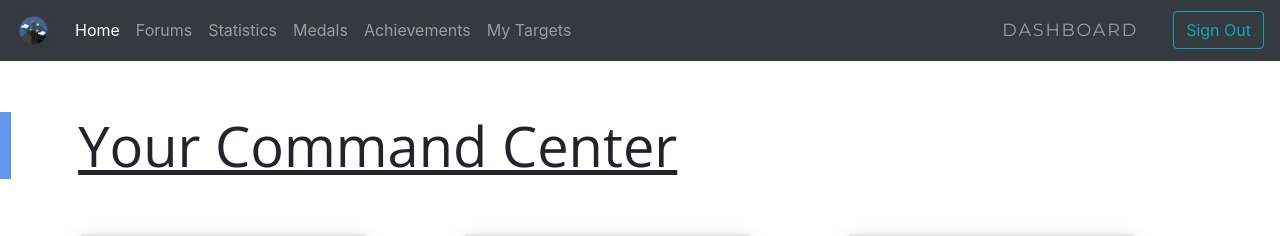
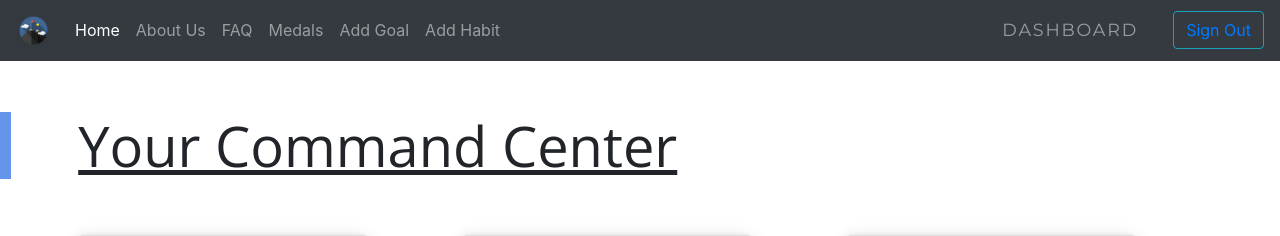
Before and after one commit to akhil-eppa/GoalKeeper, a PHP site: page /dashboard.html in a window 1280 px wide. Shown: the top 236 px of the page. Run offline with PHP 8.4, Linux system fonts and the light colour scheme.

Commit message:
added links

```diff
--- a/add_goal.html
+++ b/add_goal.html
@@ -112,6 +112,9 @@
 
                     <span class = "vl"><li class = "navBarItem element"><a href = "index.html">Home</a></li></span>
                     <span class = "vl"><li class = "navBarItem element" ><a href = "#" id="active">Add Goal</a></li></span>
+                    <span class = "vl"><li class = "navBarItem element" ><a href = "add_habits.html" >Add Habit</a></li></span>
+                    <span class = "vl"><li class = "navBarItem element" ><a href = "add_medals.html" >Medals</a></li></span>
+                    <span class = "vl"><li class = "navBarItem element" ><a href = "dashboard.html" >Dashboard</a></li></span>
                     <span class = "vl"><li class = "navBarItem element" ><a href = "about_us.html">About Us</a></li></span>
                     </span><li class = "navBarItem element"><a href = "faq.html">FAQ</a></li>
                     <span class = "rightSide">
--- a/add_habits.html
+++ b/add_habits.html
@@ -109,7 +109,10 @@
                     <ul id = "navBarList">
                     <!--<li class = "navBarItem altSize"><img alt = "GoalKeeperLogo"></img></li>-->
                     <span class = "vl"><li class = "navBarItem element"><a href = "index.html">Home</a></li></span>
+                    <span class = "vl"><li class = "navBarItem element" ><a href = "add_goal.html">Add Goal</a></li></span>
                     <span class = "vl"><li class = "navBarItem element" ><a href = "#" id="active">Add Habit</a></li></span>
+                    <span class = "vl"><li class = "navBarItem element" ><a href = "add_medals.html">Medals</a></li></span>
+                    <span class = "vl"><li class = "navBarItem element" ><a href = "dashboard.html">Dashboard</a></li></span>
                     <span class = "vl"><li class = "navBarItem element" ><a href = "about_us.html">About Us</a></li></span>
                     </span><li class = "navBarItem element"><a href = "faq.html">FAQ</a></li>
                     <span class = "rightSide">
--- a/dashboard.html
+++ b/dashboard.html
@@ -111,22 +111,22 @@
         <div class="collapse navbar-collapse" id="navbarNavDropdown">
           <ul class="navbar-nav mr-auto">
             <li class="nav-item active">
-              <a class="nav-link" href="#">Home<span class="sr-only">(current)</span></a>
+              <a class="nav-link" href="index.html">Home<span class="sr-only">(current)</span></a>
             </li>
             <li class="nav-item">
-              <a class="nav-link" href="#">Forums</a>
+              <a class="nav-link" href="about_us.html">About Us</a>
             </li>
             <li class="nav-item">
-              <a class="nav-link" href="#">Statistics</a>
+              <a class="nav-link" href="faq.html">FAQ</a>
             </li>
             <li class="nav-item">
-              <a class="nav-link" href="#">Medals</a>
+              <a class="nav-link" href="add_medals.html">Medals</a>
             </li>
             <li class="nav-item">
-                <a class="nav-link" href="#">Achievements</a>
+                <a class="nav-link" href="add_goal.html">Add Goal</a>
             </li>
             <li class="nav-item">
-                <a class="nav-link" href="#">My Targets</a>
+                <a class="nav-link" href="add_habits.html">Add Habit</a>
             </li>
           </ul>
           <span class="navbar-text">
@@ -134,7 +134,7 @@
           </span>
           <form class="form-inline">
             <!-- <input class="form-control mr-sm-2" type="search" placeholder="Search" aria-label="Search"> -->
-            <button class="btn btn-outline-info my-2 my-sm-0" type="submit">Sign Out</button>
+            <button class="btn btn-outline-info my-2 my-sm-0" type="submit" ><a href="signin.html">Sign Out</a></button>
           </form>
         </div>
       </nav>
--- a/signin.html
+++ b/signin.html
@@ -49,6 +49,7 @@
                 <td>
                 <div class="left_box">
                     <h1> SIGN IN </h1>
+                    <form action="" method="POST">
                     <input type="text" placeholder="Username" name="username"/>
                     <input type="text" placeholder="Email ID" name="email"/>
                     <div class="comboBtn">
@@ -56,6 +57,7 @@
                         <p id="clear" class="sideBorder clearText">Clear</p>
                         <p id="show" class="clearText">Show</p>
                     </div>
+                    </form>
                     <script src="textBox.js"></script>
                     <br/>
                     <br/>
--- a/signup.html
+++ b/signup.html
@@ -45,7 +45,7 @@
         <br/>
         <br/>
         <br/>
-       <span class="cardTitle">SIGN UP</span>
+       <span class="cardTitle" ><b>Sign Up</b></span>
 <!-- Need to prepare clear show remember me and outline design of the page-->
     <form action="" method="POST" name="form1" onsubmit="return check();">
     <div id="sign_up">
--- a/signup_style.css
+++ b/signup_style.css
@@ -87,7 +87,7 @@ input[type="submit"]:focus
     border-radius: 0.5em;
     text-align: center;
     padding: 0.5em;
-    background-image: url(signupcardback.jpg);
+    background-image: url(cardback.jpg);
 }
 
 .cardTitle {
```
Also changed, not shown: about_us.html (+5 -2 lines), faq.html (+5 -2 lines), cardback.jpg (added), signupcard2.jpg (added).
